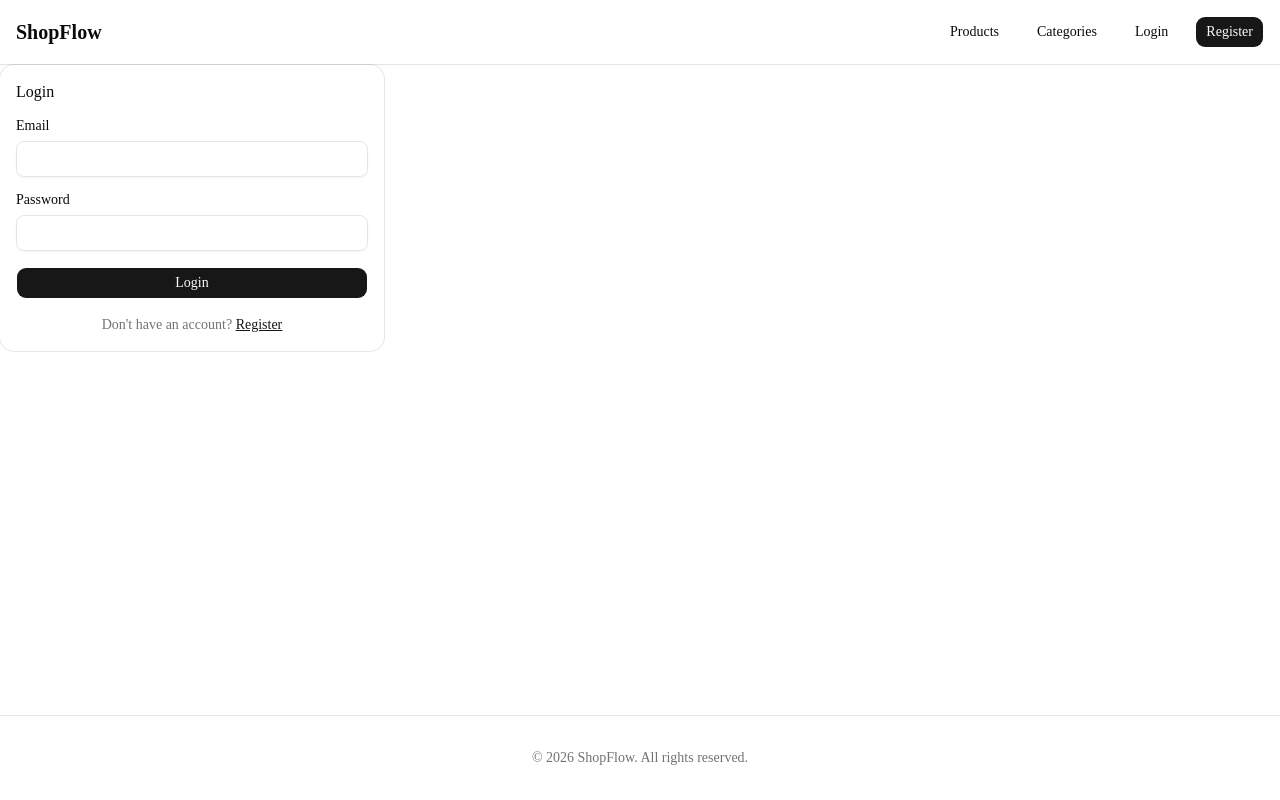
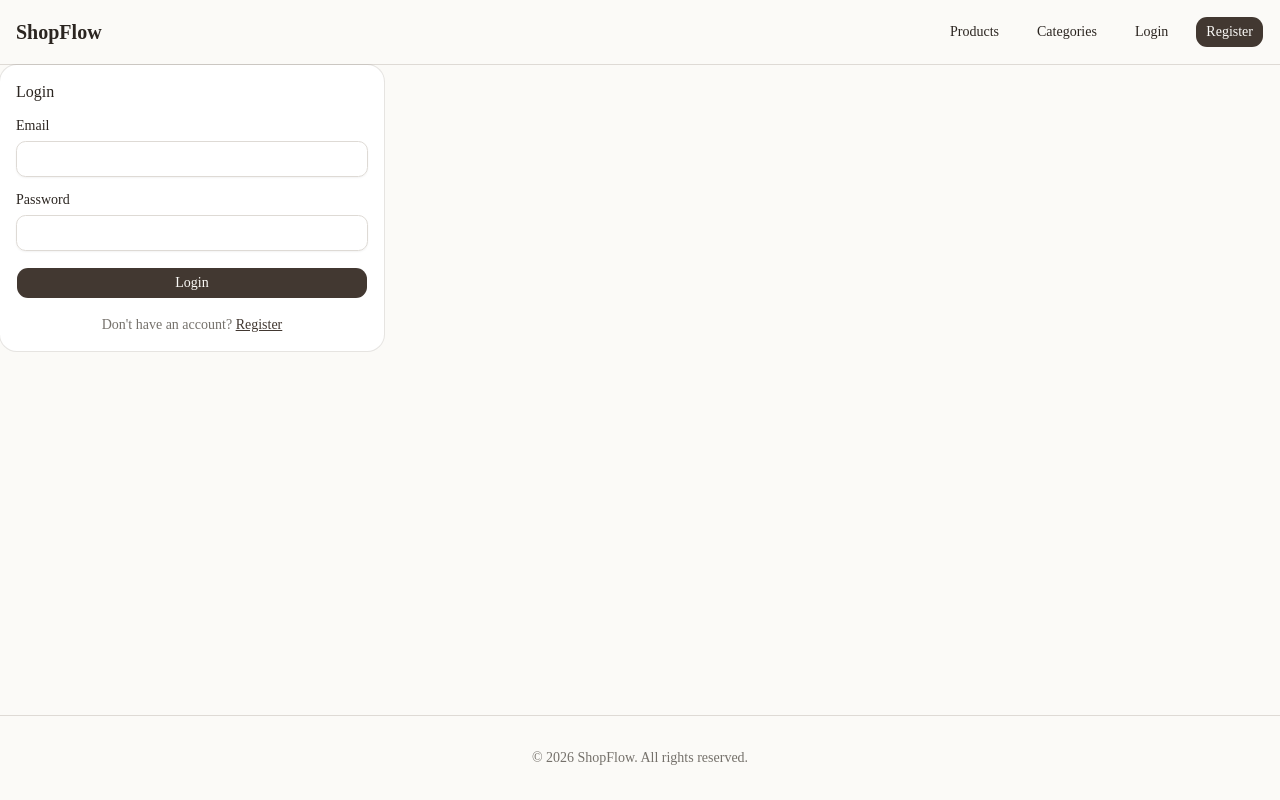
Before and after one commit to narinsak-u/mini-e-commerce, a Next.js app in the folder frontend/: page /auth/login in a window 1280 px wide. Built offline with nearby package versions, Linux system fonts and the light colour scheme; no server answers.

Commit message:
feat(ui): apply Warm Earth color tokens in globals.css

```diff
--- a/frontend/src/app/globals.css
+++ b/frontend/src/app/globals.css
@@ -49,72 +49,69 @@
 }
 
 :root {
-  --background: oklch(1 0 0);
-  --foreground: oklch(0.145 0 0);
+  --background: oklch(0.985 0.004 80);
+  --foreground: oklch(0.27 0.013 65);
   --card: oklch(1 0 0);
-  --card-foreground: oklch(0.145 0 0);
+  --card-foreground: oklch(0.27 0.013 65);
   --popover: oklch(1 0 0);
-  --popover-foreground: oklch(0.145 0 0);
-  --primary: oklch(0.205 0 0);
-  --primary-foreground: oklch(0.985 0 0);
-  --secondary: oklch(0.97 0 0);
-  --secondary-foreground: oklch(0.205 0 0);
-  --muted: oklch(0.97 0 0);
-  --muted-foreground: oklch(0.556 0 0);
-  --accent: oklch(0.97 0 0);
-  --accent-foreground: oklch(0.205 0 0);
+  --popover-foreground: oklch(0.27 0.013 65);
+  --primary: oklch(0.35 0.018 60);
+  --primary-foreground: oklch(0.985 0.004 80);
+  --secondary: oklch(0.96 0.005 80);
+  --secondary-foreground: oklch(0.35 0.018 60);
+  --muted: oklch(0.96 0.005 80);
+  --muted-foreground: oklch(0.55 0.01 70);
+  --accent: oklch(0.72 0.19 150);
+  --accent-foreground: oklch(0.985 0 0);
   --destructive: oklch(0.577 0.245 27.325);
-  --border: oklch(0.922 0 0);
-  --input: oklch(0.922 0 0);
-  --ring: oklch(0.708 0 0);
-  --chart-1: oklch(0.87 0 0);
-  --chart-2: oklch(0.556 0 0);
-  --chart-3: oklch(0.439 0 0);
-  --chart-4: oklch(0.371 0 0);
-  --chart-5: oklch(0.269 0 0);
-  --radius: 0.625rem;
-  --sidebar: oklch(0.985 0 0);
-  --sidebar-foreground: oklch(0.145 0 0);
-  --sidebar-primary: oklch(0.205 0 0);
-  --sidebar-primary-foreground: oklch(0.985 0 0);
-  --sidebar-accent: oklch(0.97 0 0);
-  --sidebar-accent-foreground: oklch(0.205 0 0);
-  --sidebar-border: oklch(0.922 0 0);
-  --sidebar-ring: oklch(0.708 0 0);
+  --destructive-foreground: oklch(0.985 0 0);
+  --border: oklch(0.89 0.008 75);
+  --input: oklch(0.89 0.008 75);
+  --ring: oklch(0.72 0.19 150);
+  --radius: 0.75rem;
+  --chart-1: oklch(0.72 0.19 150);
+  --chart-2: oklch(0.55 0.01 70);
+  --chart-3: oklch(0.35 0.018 60);
+  --chart-4: oklch(0.89 0.008 75);
+  --chart-5: oklch(0.96 0.005 80);
+  --sidebar: oklch(1 0 0);
+  --sidebar-foreground: oklch(0.27 0.013 65);
+  --sidebar-primary: oklch(0.35 0.018 60);
+  --sidebar-primary-foreground: oklch(0.985 0.004 80);
+  --sidebar-accent: oklch(0.96 0.005 80);
+  --sidebar-accent-foreground: oklch(0.27 0.013 65);
+  --sidebar-border: oklch(0.89 0.008 75);
+  --sidebar-ring: oklch(0.72 0.19 150);
 }
 
 .dark {
-  --background: oklch(0.145 0 0);
-  --foreground: oklch(0.985 0 0);
-  --card: oklch(0.205 0 0);
-  --card-foreground: oklch(0.985 0 0);
-  --popover: oklch(0.205 0 0);
-  --popover-foreground: oklch(0.985 0 0);
-  --primary: oklch(0.922 0 0);
-  --primary-foreground: oklch(0.205 0 0);
-  --secondary: oklch(0.269 0 0);
-  --secondary-foreground: oklch(0.985 0 0);
-  --muted: oklch(0.269 0 0);
-  --muted-foreground: oklch(0.708 0 0);
-  --accent: oklch(0.269 0 0);
-  --accent-foreground: oklch(0.985 0 0);
+  --background: oklch(0.21 0.01 60);
+  --foreground: oklch(0.96 0.005 80);
+  --card: oklch(0.21 0.01 60);
+  --card-foreground: oklch(0.96 0.005 80);
+  --popover: oklch(0.21 0.01 60);
+  --popover-foreground: oklch(0.96 0.005 80);
+  --primary: oklch(0.89 0.008 75);
+  --primary-foreground: oklch(0.21 0.01 60);
+  --secondary: oklch(0.27 0.013 65);
+  --secondary-foreground: oklch(0.96 0.005 80);
+  --muted: oklch(0.27 0.013 65);
+  --muted-foreground: oklch(0.72 0.015 70);
+  --accent: oklch(0.72 0.19 150);
+  --accent-foreground: oklch(0.21 0.01 60);
   --destructive: oklch(0.704 0.191 22.216);
-  --border: oklch(1 0 0 / 10%);
-  --input: oklch(1 0 0 / 15%);
-  --ring: oklch(0.556 0 0);
-  --chart-1: oklch(0.87 0 0);
-  --chart-2: oklch(0.556 0 0);
-  --chart-3: oklch(0.439 0 0);
-  --chart-4: oklch(0.371 0 0);
-  --chart-5: oklch(0.269 0 0);
-  --sidebar: oklch(0.205 0 0);
-  --sidebar-foreground: oklch(0.985 0 0);
-  --sidebar-primary: oklch(0.488 0.243 264.376);
-  --sidebar-primary-foreground: oklch(0.985 0 0);
-  --sidebar-accent: oklch(0.269 0 0);
-  --sidebar-accent-foreground: oklch(0.985 0 0);
-  --sidebar-border: oklch(1 0 0 / 10%);
-  --sidebar-ring: oklch(0.556 0 0);
+  --destructive-foreground: oklch(0.96 0.005 80);
+  --border: oklch(0.27 0.013 65);
+  --input: oklch(0.35 0.018 60);
+  --ring: oklch(0.72 0.19 150);
+  --sidebar: oklch(0.21 0.01 60);
+  --sidebar-foreground: oklch(0.96 0.005 80);
+  --sidebar-primary: oklch(0.72 0.19 150);
+  --sidebar-primary-foreground: oklch(0.21 0.01 60);
+  --sidebar-accent: oklch(0.27 0.013 65);
+  --sidebar-accent-foreground: oklch(0.96 0.005 80);
+  --sidebar-border: oklch(0.27 0.013 65);
+  --sidebar-ring: oklch(0.72 0.19 150);
 }
 
 @layer base {
```
